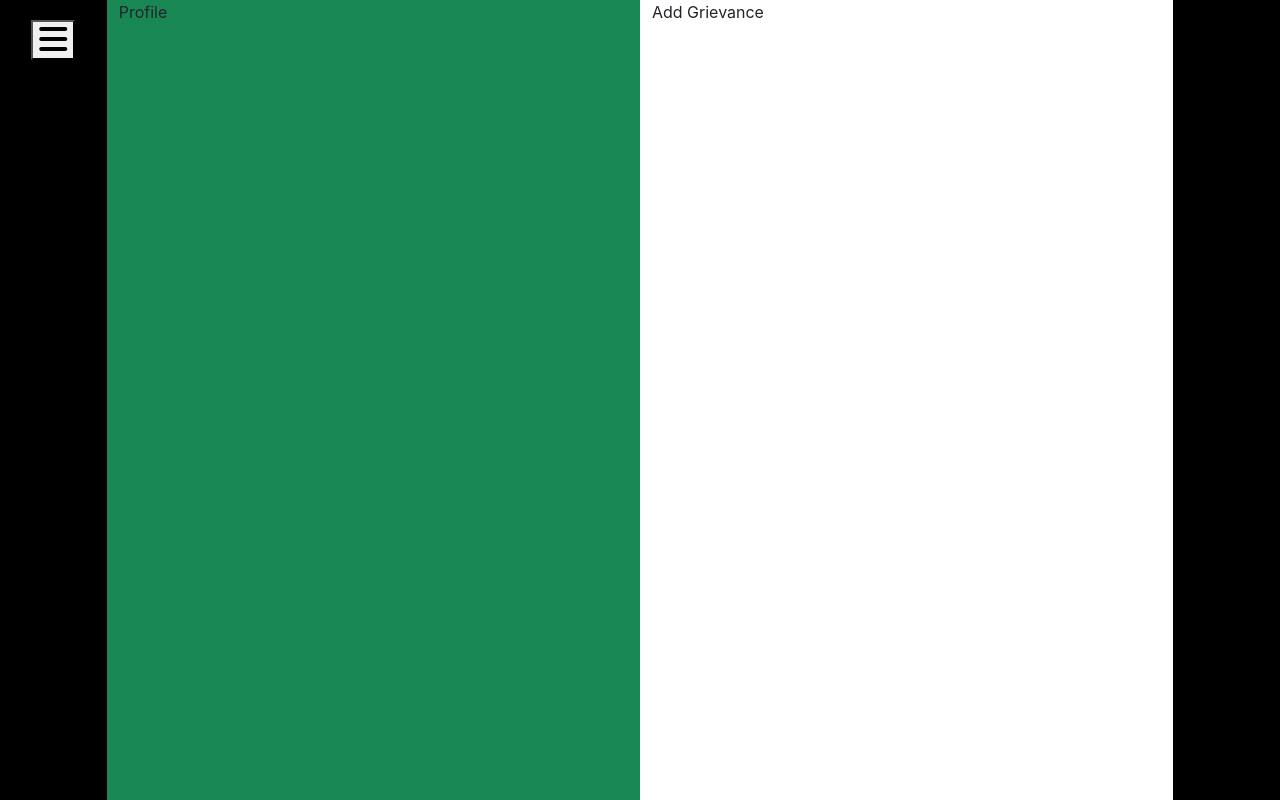
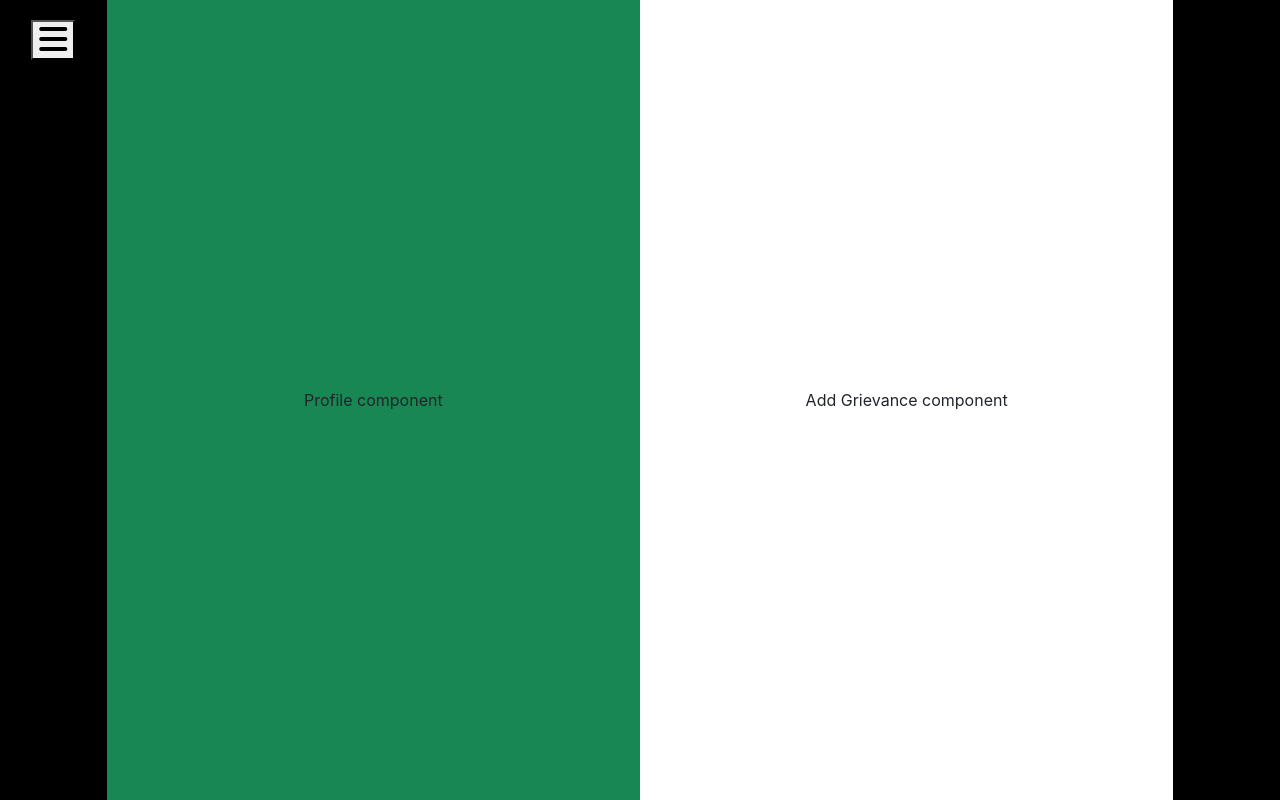
Before and after one commit to arunar1/grievance-management-system, a React (Create React App) app: page /user_home in a window 1280 px wide. Built offline with nearby package versions, Linux system fonts and the light colour scheme.

Commit message:
add : added the user dash positioning

```diff
--- a/src/components/Pages/Dashboard/Users/User.js
+++ b/src/components/Pages/Dashboard/Users/User.js
@@ -4,7 +4,10 @@ export default function User() {
   return (
     <div className="container-fluid" style={{ backgroundColor: "black" }}>
       <div className="row">
-        <div className="col-md-1 bg-black text-md-center"  style={{padding:'20px'}}>
+        <div
+          className="col-md-1 bg-black text-md-center"
+          style={{ padding: "20px" }}
+        >
           <button
             class="bi bi-list"
             type="button"
@@ -35,17 +38,24 @@ export default function User() {
               ></button>
             </div>
             <div class="offcanvas-body text-center">
-             <div className="btn btn-success">Grievance</div>
+              <div className="d-flex flex-column p-5">
+                <div className="btn btn-success m-3">Show Grievance</div>
+                <div className="btn btn-success m-3">Add Grievance</div>
+              </div>
             </div>
           </div>
         </div>
         <div className="col-md-10">
           <div className="row">
             <div className="col-md-6 bg-success">
-              <div className="user-data min-vh-md-100">Profile</div>
+              <div className="user-data min-vh-md-100 align-items-center d-flex justify-content-center">
+                Profile component
+              </div>
             </div>
             <div className="col-md-6 bg-white">
-              <div className="add-grievance min-vh-md-100">Add Grievance</div>
+              <div className="user-data min-vh-md-100 align-items-center d-flex justify-content-center">
+                Add Grievance component
+              </div>
             </div>
           </div>
         </div>
```
